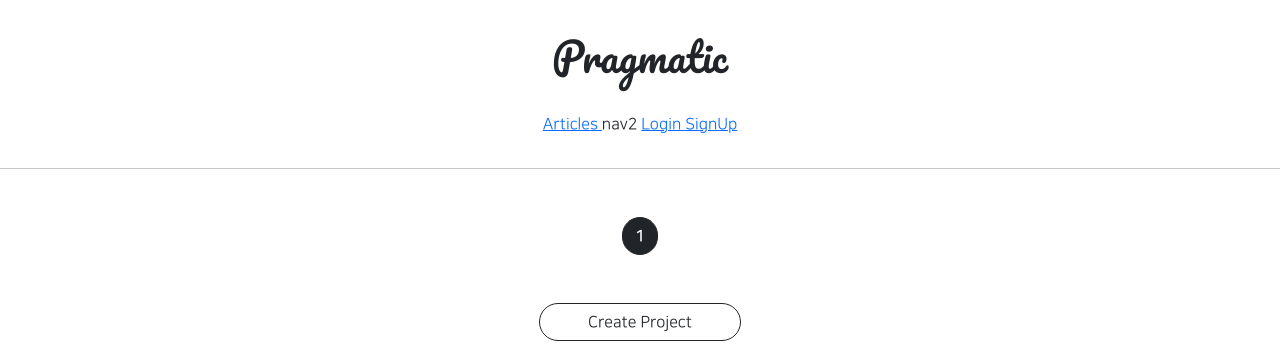
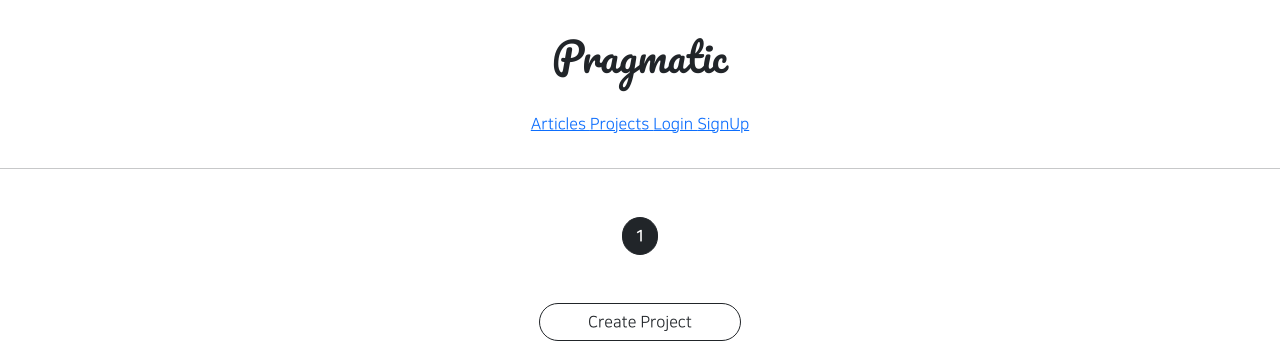
Before and after one commit to lapera00/gis_3ban_2, a Django app: page /projects/list/ in a window 1280 px wide. Shown: the top 345 px of the page. Run offline with Django 3.2, Linux system fonts and the light colour scheme; data that the repository does not hold is empty; parts of the project's set-up code (start-up, migrations or seed data) failed here and were passed over; some libraries are stand-ins or nearby versions.

Commit message:
8/18 class3 commit 1

```diff
--- a/projectapp/templates/projectapp/list.html
+++ b/projectapp/templates/projectapp/list.html
@@ -35,7 +35,7 @@
                 <a href="{% url 'projectapp:detail' pk=project.pk %}">
                     <img src="{{ project.image.url }}" alt="">
                 </a>
-                <span class="NNS_B my-2">{{ project.name }}</span>
+                <span class="NNS_B my-2">{{ project.name | truncatechars:10 }}</span>
             </div>
 
         {% endfor %}
--- a/templates/header.html
+++ b/templates/header.html
@@ -10,7 +10,11 @@
                 Articles
             </a>
         </span>
-        <span>nav2</span>
+        <span>
+            <a href="{% url 'projectapp:list' %}">
+                Projects
+            </a>
+        </span>
         {% if not user.is_authenticated %}
         <span>
             <a href="{% url 'accountapp:login' %}">
```
